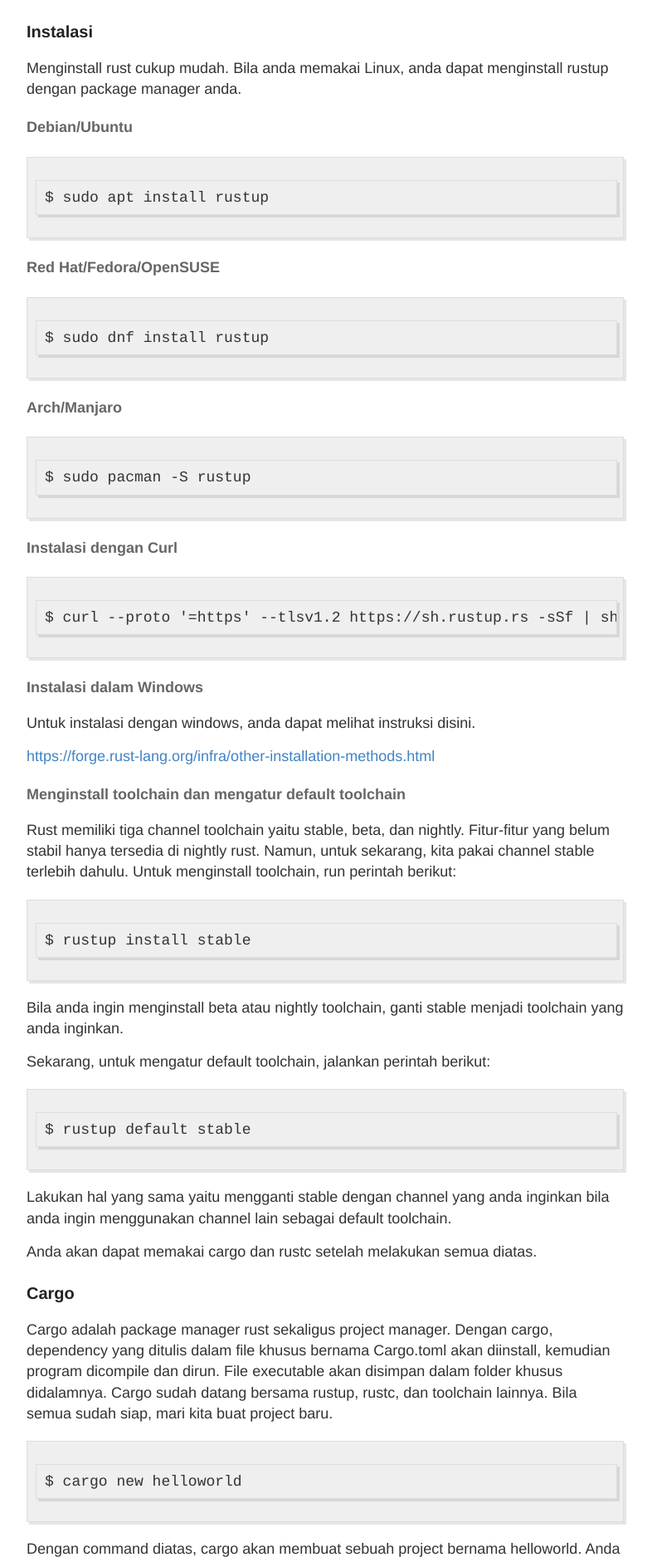
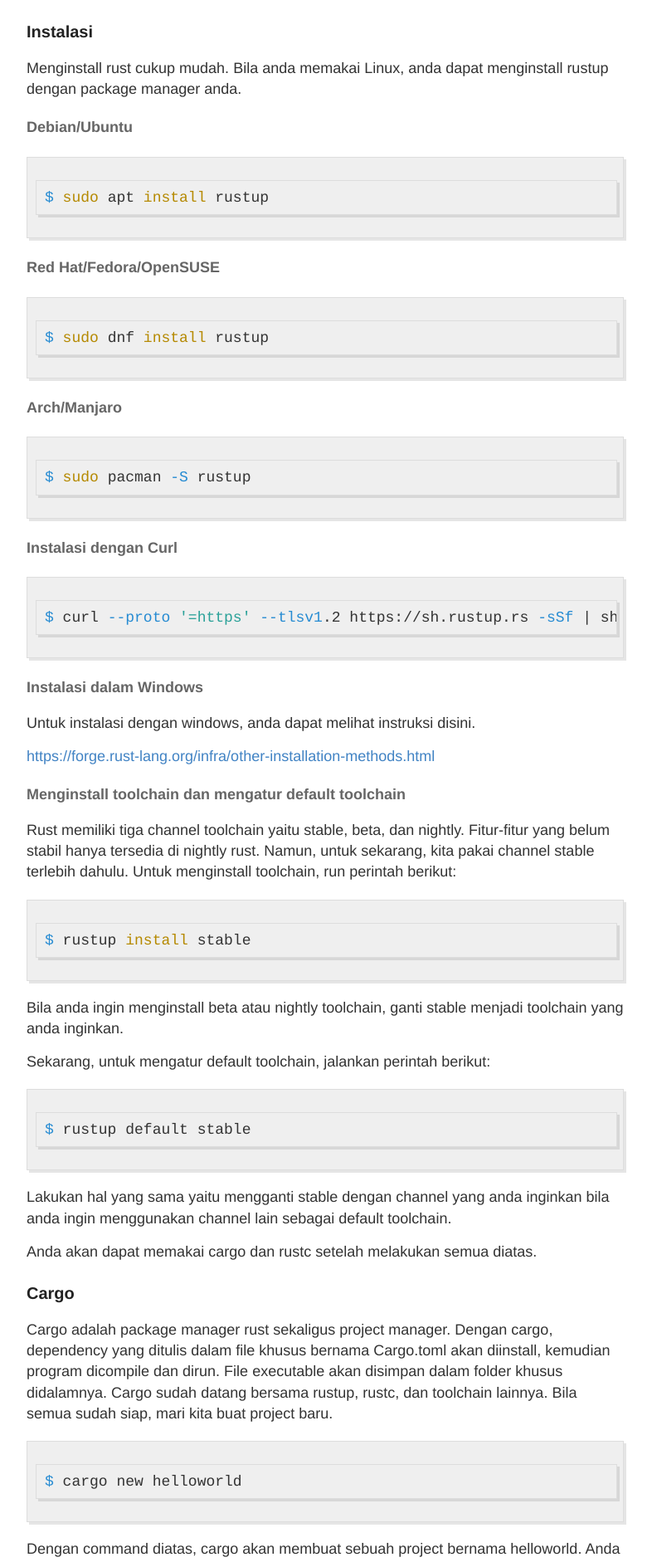
Before and after one commit to mochidaz/mochidaz.github.io, a Jekyll site: the page built from _posts/2020-11-12-Bahasa-Pemrograman-Rust-1-Pengenalan.md, in a window 1280 px wide. Shown: the part 985-2867 px from the top of the page at 83% size, without its empty margins (248-1034 px from the left). Built offline with Jekyll 4.4.1, drawn with Linux system fonts in a browser that asks for light colours; some of the changed text lies outside the part shown.

Commit message:
Fixed table

````diff
--- a/_posts/2020-11-12-Bahasa-Pemrograman-Rust-1-Pengenalan.md
+++ b/_posts/2020-11-12-Bahasa-Pemrograman-Rust-1-Pengenalan.md
@@ -17,22 +17,22 @@
 Menginstall rust cukup mudah. Bila anda memakai Linux, anda dapat menginstall rustup dengan package manager anda.
 
 #### Debian/Ubuntu
-```
+```bash
 $ sudo apt install rustup
 ```
 
 #### Red Hat/Fedora/OpenSUSE
-```
+```bash
 $ sudo dnf install rustup
 ```
 
 #### Arch/Manjaro
-```
+```bash
 $ sudo pacman -S rustup
 ```
 
 #### Instalasi dengan Curl
-```
+```bash
 $ curl --proto '=https' --tlsv1.2 https://sh.rustup.rs -sSf | sh
 ```
 
@@ -46,7 +46,7 @@
 
 Rust memiliki tiga channel toolchain yaitu stable, beta, dan nightly. Fitur-fitur yang belum stabil hanya tersedia di nightly rust. Namun, untuk sekarang, kita pakai channel stable terlebih dahulu. Untuk menginstall toolchain, run perintah berikut:
 
-```
+```bash
 $ rustup install stable
 ```
 
@@ -54,7 +54,7 @@
 
 Sekarang, untuk mengatur default toolchain, jalankan perintah berikut:
 
-```
+```bash
 $ rustup default stable
 ```
 
@@ -66,7 +66,7 @@
 
 Cargo adalah package manager rust sekaligus project manager. Dengan cargo, dependency yang ditulis dalam file khusus bernama Cargo.toml akan diinstall, kemudian program dicompile dan dirun. File executable akan disimpan dalam folder khusus didalamnya. Cargo sudah datang bersama rustup, rustc, dan toolchain lainnya. Bila semua sudah siap, mari kita buat project baru.
 
-```
+```bash
 $ cargo new helloworld
 ```
 
@@ -80,7 +80,7 @@
 
 Sebelum project di-build atau di-run, seperti inilah struktur project rust. `Cargo.toml` memuat manifest sebuah project seperti nama project, author, versi, dan edisi. `Cargo.toml` jugalah tempat kita menulis dependency project kita. Selanjutnya, `src` adalah folder untuk source file. Di dalam folder itulah kita membuat file-file yang akan kita tuliskan source code didalamnya seperti `main.rs` yang merupakan main file dimana entry point terletak. Sekarang mari lihat isi file main.rs, yang berisi hello world program secara otomatis.
 
-```
+```rust
 fn main() {
     println!("Hello, world!");
 }
@@ -148,7 +148,7 @@
 
 Untuk menginstall sebuah package, umumnya kita harus menuliskan nama package dan versinya di `Cargo.toml` dan saat proses build, cargo akan otomatis menginstallnya untuk kita. Contohnya, bila kita menggunakan package scraper pada project kita, maka kita harus menulis scraper di dependencies seperti ini:
 
-```
+```toml
 [package]
 name = "helloworld"
 version = "0.1.0"
@@ -164,13 +164,13 @@
 
 Namun, kita bisa menginstall package cargo secara manual dengan command berikut
 
-```
+```bash
 $ cargo install <nama package>
 ```
 
 Misalnya seperti diatas, kita ingin menginstall scraper, maka kita hanya tinggal menjalankan
 
-```
+```bash
 $ cargo install scraper
 ```
 
--- a/style.scss
+++ b/style.scss
@@ -5,6 +5,7 @@
 // IMPORTS
 //
 
+@import "table";
 @import "reset";
 @import "variables";
 // Syntax highlighting @import is at the bottom of this file
````
Also changed, not shown: _posts/2021-1-14-Bahasa-Pemrograman-Rust-2-Variabel-dan-Tipe-Data.md (+3 -3 lines), _sass/_table.css (added, +24 -0 lines).
